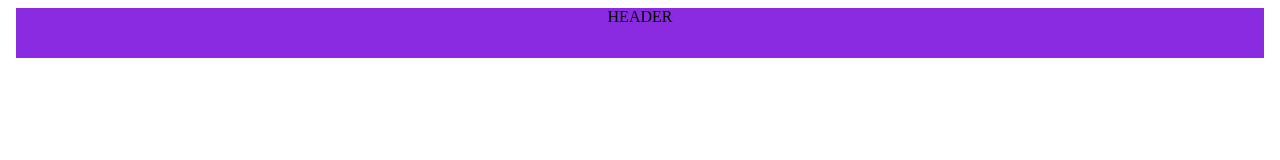
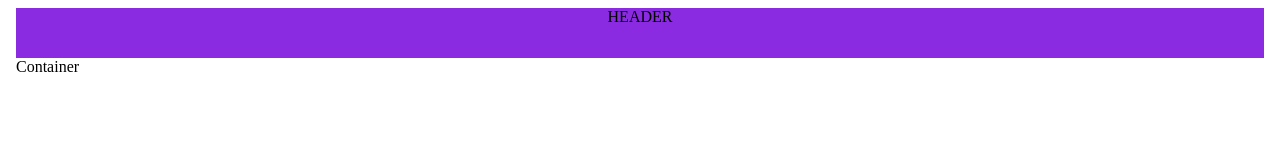
Before and after one commit to paulcesartoux/paulcesaretienneTP1, an Angular app: page / in a window 1280 px wide. Shown: the top 160 px of the page. Built offline with nearby package versions, Linux system fonts and the light colour scheme.

Commit message:
square component added

```diff
--- a/src/app/app.component.html
+++ b/src/app/app.component.html
@@ -1,8 +1,7 @@
 <body>
-<header>
-  HEADER
-</header>
-<footer>
-  FOOTER
-</footer>
+  <header>HEADER</header>
+
+    <app-square></app-square>
+
+  <footer>FOOTER</footer>
 </body>
--- a/src/app/app.module.ts
+++ b/src/app/app.module.ts
@@ -3,10 +3,12 @@ import { BrowserModule } from '@angular/platform-browser';
 
 import { AppRoutingModule } from './app-routing.module';
 import { AppComponent } from './app.component';
+import { SquareComponent } from './square/square.component';
 
 @NgModule({
   declarations: [
-    AppComponent
+    AppComponent,
+    SquareComponent,
   ],
   imports: [
     BrowserModule,
--- /dev/null
+++ b/src/app/square/square.component.html
@@ -0,0 +1 @@
+<div class="container"> Container</div>
--- /dev/null
+++ b/src/app/square/square.component.scss
@@ -0,0 +1,4 @@
+.container{
+    height: 100%;
+    width: 100%;
+}
--- /dev/null
+++ b/src/app/square/square.component.ts
@@ -0,0 +1,15 @@
+import { Component, OnInit } from '@angular/core';
+
+@Component({
+  selector: 'app-square',
+  templateUrl: './square.component.html',
+  styleUrls: ['./square.component.scss']
+})
+export class SquareComponent implements OnInit {
+
+  constructor() { }
+
+  ngOnInit(): void {
+  }
+
+}
```
Also changed, not shown: 1 other file (tests, documents, lock files or other folders).
